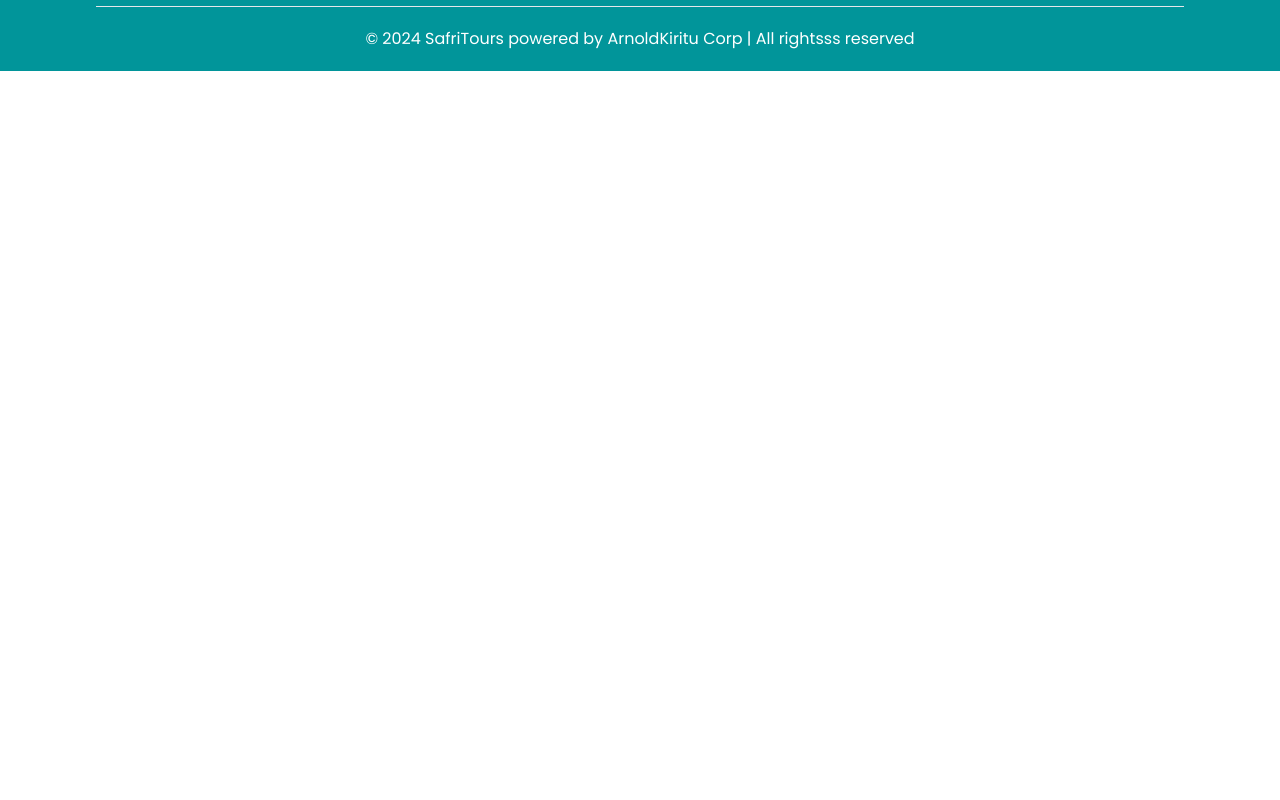
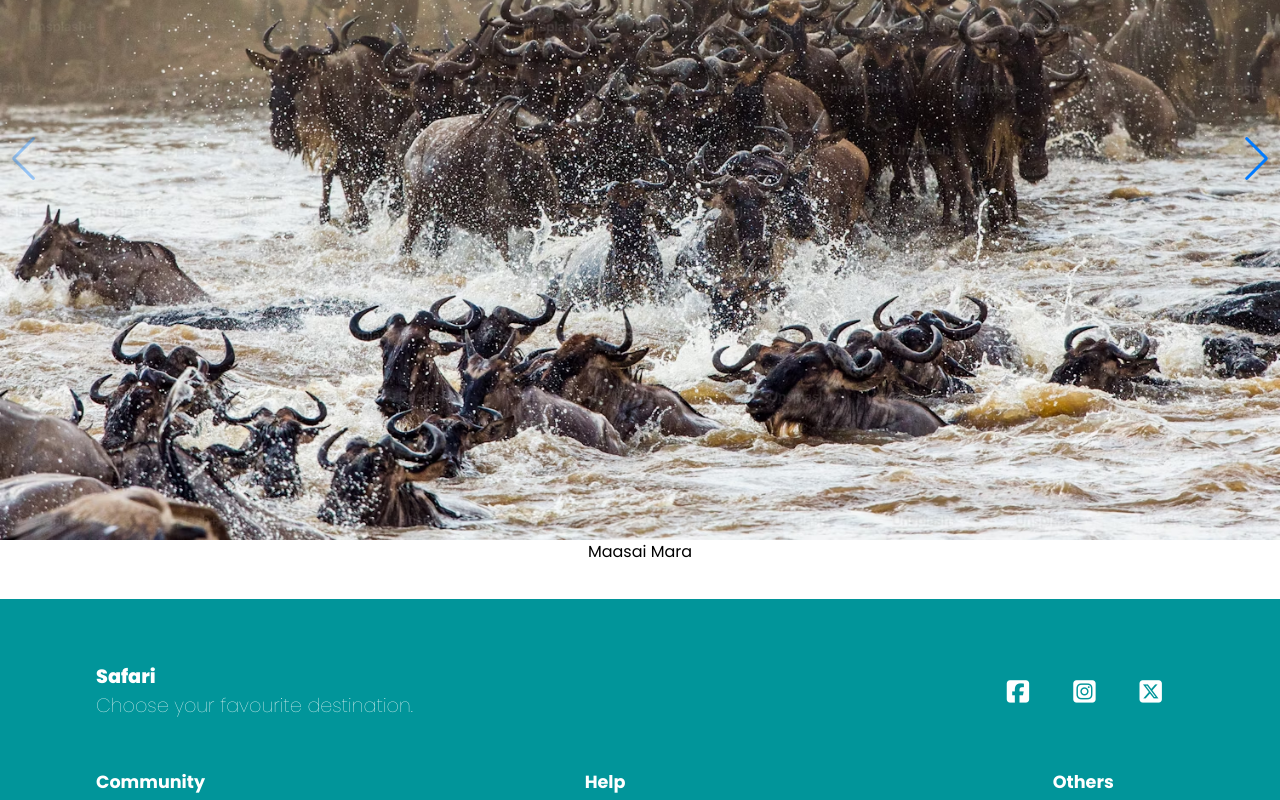
Before and after one commit to arnold-0803/Safari-Front-end-Web-Project, a React (Create React App) app: page / in a window 1280 px wide. Shown: the part 3500-4300 px from the top of the page. Before the commit the page ends 3571 px from the top, so only its background shows below. Built offline with nearby package versions, Linux system fonts and the light colour scheme; the HTML template or start-up script is replaced by a standard one.

Commit message:
swiper feature added

```diff
--- a/package.json
+++ b/package.json
@@ -10,6 +10,7 @@
     "react-dom": "^18.2.0",
     "react-router-dom": "^6.22.3",
     "react-scripts": "^5.0.1",
+    "swiper": "^11.1.15",
     "web-vitals": "^2.1.4"
   },
   "scripts": {
--- /dev/null
+++ b/src/components/SwiperScreen.js
@@ -0,0 +1,57 @@
+import React from 'react';
+import { Swiper, SwiperSlide } from 'swiper/react';
+import 'swiper/css';
+import 'swiper/css/pagination';
+import 'swiper/css/navigation';
+import { Autoplay, Navigation, Pagination } from 'swiper/modules';
+
+
+function SwiperScreen({
+  data,
+  customClassName,
+  slidesPerView=1,
+  spaceBetween=20,
+  breakPoints={},
+  navigation,
+  pagination,
+  loop,
+  autoplay,
+}) {
+
+  const destintions = data.places;
+
+  return (
+    <div>
+      <Swiper
+        className={customClassName}
+        slidesPerView={slidesPerView}
+        spaceBetween={spaceBetween}
+        breakPoints={breakPoints}
+        navigation={navigation}
+        pagination={pagination ? {clickable:true} : false}
+        loop={loop}
+        autoplay={autoplay}
+        modules={[Navigation, Pagination, Autoplay]}
+      >
+        <ul>
+          {destintions && (destintions.map(item => (
+            <li key={item.id}>
+              <SwiperSlide key={item.id}>
+                <div>
+                  <img src={item.image} alt={item.heading} />
+                </div>
+                <div>
+                  <h3>
+                    {item.heading}
+                  </h3>
+                </div>
+              </SwiperSlide>
+            </li>
+          )))}
+        </ul>
+      </Swiper>
+    </div>
+  )
+}
+
+export default SwiperScreen;
--- a/src/pages/Home.js
+++ b/src/pages/Home.js
@@ -7,11 +7,14 @@ import { poularPlaceData, recentTripData } from "../data/data";
 import MainFrame from "../components/MainFrame";
 import Destinations from "../components/Destinations";
 import AdventureActivities from "../components/AdventureActivities";
+import SwiperScreen from "../components/SwiperScreen";
+import useFetch from "../components/useFetch";
 
 const Home = ({scrollToTop}) => {
 
   const [toggle, setToggle] = useState(false);
   const containerRef = useRef(null);
+  const {data} = useFetch("db/db.json");
 
   const handleToggle = () => {
     setToggle(!toggle);
@@ -38,6 +41,10 @@ const Home = ({scrollToTop}) => {
   useEffect(() => {
     scrollToTop();
   }, [scrollToTop]);
+
+  const breakPoints = {
+    1024:{slidesPerView:3},
+  }
 
   return (
     <div className="home">
@@ -72,6 +79,16 @@ const Home = ({scrollToTop}) => {
         <AdventureActivities/>
       </div>
       <div>
+        <h1>
+          Top Trending Destinations
+        </h1>
+        <SwiperScreen
+          data={data}
+          navigation={true}
+          breakPoints={breakPoints}
+        />
+      </div>
+      <div>
         <Footer/>
       </div>
     </div>
```
Also changed, not shown: 1 other file (tests, documents, lock files or other folders).
